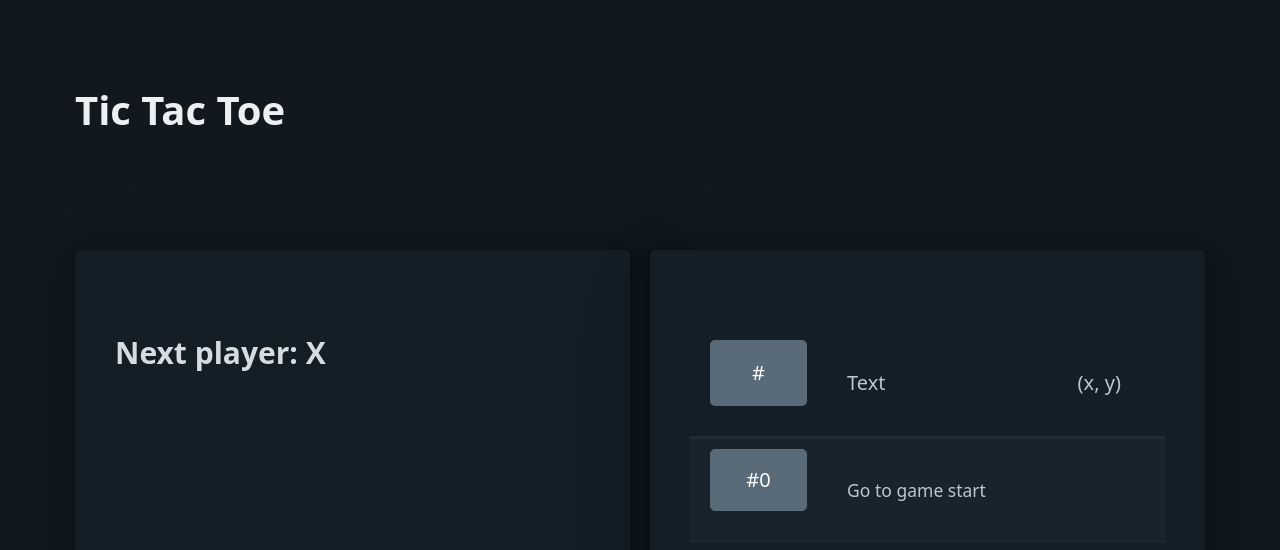
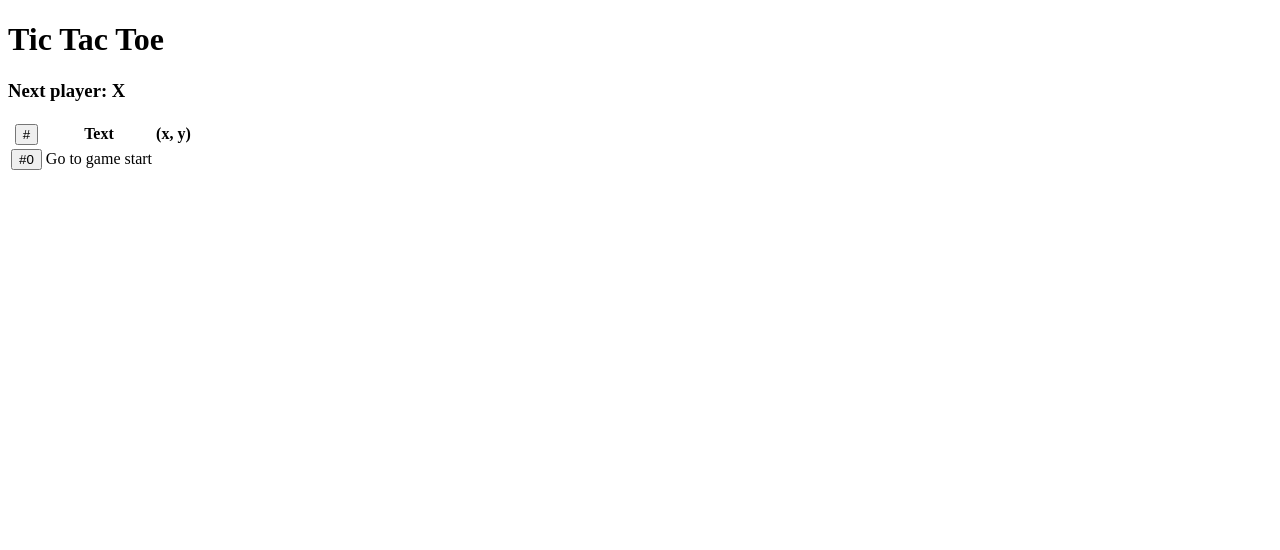
Before and after one commit to noranuko13/tic-tac-toe-reactjs, a React (Create React App) app: page / in a window 1280 px wide. Shown: the top 550 px of the page. Built offline with nearby package versions, Linux system fonts and the light colour scheme.

Commit message:
:notes: [SCSS] Remove Pico.css

```diff
--- a/public/index.html
+++ b/public/index.html
@@ -10,11 +10,9 @@
     <meta name="theme-color" content="#11191f" />
     <link rel="icon" href="%PUBLIC_URL%/favicon.ico" />
     <link rel="apple-touch-icon" href="%PUBLIC_URL%/logo192.png" />
-    <link rel="stylesheet" href="https://cdn.jsdelivr.net/npm/@picocss/pico@1.5.3/css/pico.min.css"
-          integrity="sha256-mfxZ3h/5TlG7CrG2QZERaBDAe459yqruceYsvvoexX4=" crossorigin="anonymous">
   </head>
   <body>
-    <main class="container">
+    <main>
       <noscript>You need to enable JavaScript to run this app.</noscript>
       <hgroup>
         <h1>Tic Tac Toe</h1>
--- a/src/Domains/Game/index.tsx
+++ b/src/Domains/Game/index.tsx
@@ -47,12 +47,12 @@ export function Game () {
   }
 
   return (
-    <div className="grid game" data-testid="game">
-      <article className="game-board">
-        <h3 className="status" data-testid="status">{statusText()}</h3>
+    <div data-testid="game">
+      <article>
+        <h3 data-testid="status">{statusText()}</h3>
         <Board squares={currentSquares} onClick={(i: number) => handleClick(i)} />
       </article>
-      <article className="game-info">
+      <article>
         <Move histories={histories} stepNumber={stepNumber} jumpTo={(s: number) => { jumpTo(s) }} />
       </article>
     </div>
--- a/src/Partials/Board/index.tsx
+++ b/src/Partials/Board/index.tsx
@@ -11,7 +11,7 @@ interface BoardProps {
 export function Board (props: BoardProps) {
   const squares = BOARD_COLUMNS.map((rows, index) => {
     return (
-      <div key={index} className="board-row">
+      <div key={index}>
         {rows.map((row) => {
           return <Square key={row} value={props.squares.getSquare(row)}
             active={props.squares.victoryLine().includes(row)} onClick={() => props.onClick(row)} />
@@ -21,7 +21,7 @@ export function Board (props: BoardProps) {
   })
 
   return (
-    <div className="board" data-testid="board">
+    <div data-testid="board">
       {squares}
     </div>
   )
--- a/src/Partials/Move/index.tsx
+++ b/src/Partials/Move/index.tsx
@@ -25,7 +25,7 @@ export function Move (props: MoveProps) {
     return (
       <tr key={move} className={active} data-testid="line">
         <th scope="row">
-          <button className="secondary" data-testid="move-button" onClick={() => props.jumpTo(move)}>#{move}</button>
+          <button data-testid="move-button" onClick={() => props.jumpTo(move)}>#{move}</button>
         </th>
         <td data-testid="text">{text}</td>
         <td data-testid="xy">{xy}</td>
@@ -34,11 +34,11 @@ export function Move (props: MoveProps) {
   })
 
   return (
-    <table className="move" data-testid="move" role="grid">
+    <table data-testid="move" role="grid">
       <thead>
         <tr>
           <th scope="col">
-            <button className="secondary" data-testid="move-sort-button" onClick={() => handleClick()}>#</button>
+            <button data-testid="move-sort-button" onClick={() => handleClick()}>#</button>
           </th>
           <th scope="col">Text</th>
           <th scope="col">(x, y)</th>
--- a/src/Partials/Square/index.tsx
+++ b/src/Partials/Square/index.tsx
@@ -17,7 +17,7 @@ export function Square (props: SquareProps) {
   }, [props.active])
 
   return (
-    <div className={`contrast outline square${activeClassName}`} data-testid="square" tabIndex={0}
+    <div className={activeClassName} data-testid="square" tabIndex={0}
       onClick={() => props.onClick()} onKeyDown={(e) => handleKeyDown(e)}>
       {props.value}
     </div>
```
Also changed, not shown: 1 other file (tests, documents, lock files or other folders).
